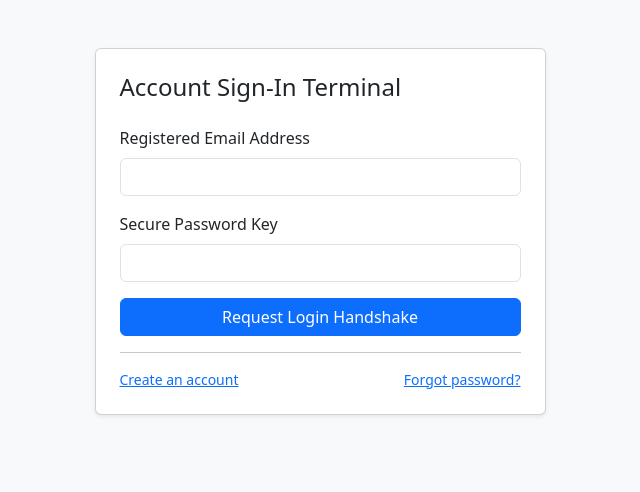
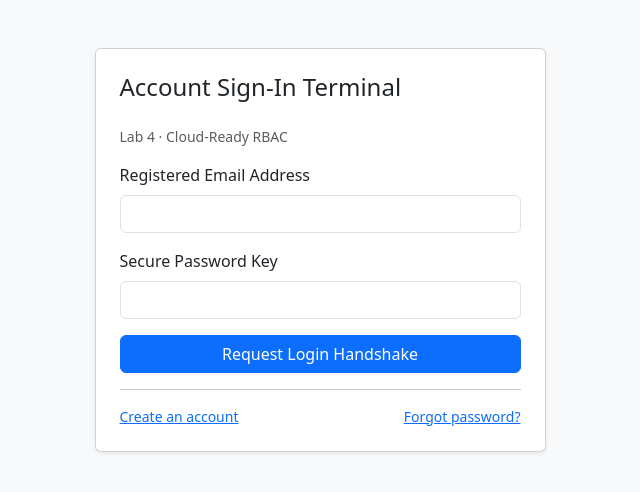
Before and after one commit to nehemiaTewo/secure-php-docker-app, a PHP site: page /login.php in a window 1280 px wide. Shown: the top 492 px of the page, without its empty margins (320-960 px from the left). Run offline with PHP 8.4, Linux system fonts and the light colour scheme.

Commit message:
UI: add subtitle to login page

```diff
--- a/www/login.php
+++ b/www/login.php
@@ -39,6 +39,7 @@ if ($_SERVER['REQUEST_METHOD'] === 'POST') {
       <div class="card shadow-sm">
         <div class="card-body p-4">
           <h2 class="h4 mb-4">Account Sign-In Terminal</h2>
+          <p class="text-body-secondary small">Lab 4 · Cloud-Ready RBAC</p>
           <?php echo $message; ?>
           <form method="POST">
             <div class="mb-3">
```
